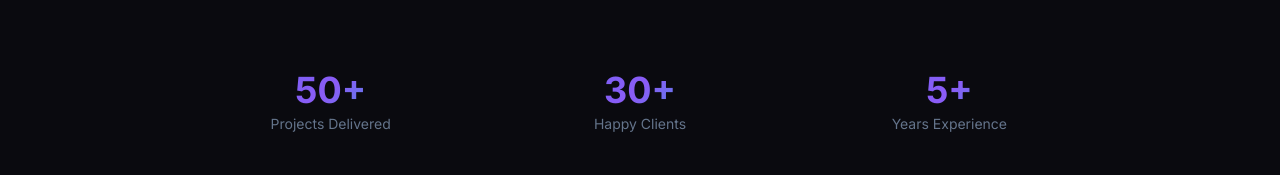
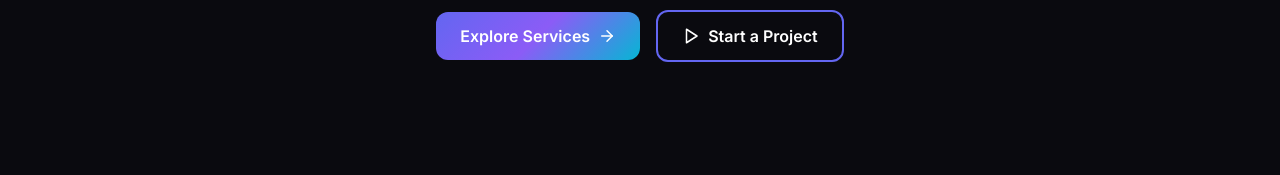
Before and after one commit to FiraolD/codecraft, a React (Vite) app: page / in a window 1280 px wide. Shown: the part 549-724 px from the top of the page. Built offline with nearby package versions, Linux system fonts and the light colour scheme; no server answers; the database is empty.

Commit message:
removed hard coded mock data

```diff
--- a/src/components/public/Hero.tsx
+++ b/src/components/public/Hero.tsx
@@ -79,18 +79,7 @@ export function Hero() {
           </div>
 
           {/* Stats */}
-          <div className="grid grid-cols-3 gap-8 mt-20 animate-in stagger-4">
-            {[
-              { value: '50+', label: 'Projects Delivered' },
-              { value: '30+', label: 'Happy Clients' },
-              { value: '5+', label: 'Years Experience' },
-            ].map((stat, index) => (
-              <div key={index} className="text-center">
-                <div className="text-3xl md:text-4xl font-bold gradient-text mb-1">{stat.value}</div>
-                <div className="text-sm text-slate-500">{stat.label}</div>
-              </div>
-            ))}
-          </div>
+
         </div>
       </div>
 
--- a/src/components/public/Testimonials.tsx
+++ b/src/components/public/Testimonials.tsx
@@ -3,38 +3,7 @@ import { ChevronLeft, ChevronRight, Quote } from 'lucide-react';
 import { useIntersectionObserver } from '../../hooks/useIntersectionObserver';
 
 const testimonials = [
-  {
-    id: 1,
-    name: 'Sarah Chen',
-    role: 'CTO',
-    company: 'TechFlow Inc.',
-    quote: 'CodeCraft transformed our outdated system into a modern, scalable platform. Their expertise in both frontend and backend development exceeded our expectations.',
-    avatar: 'https://images.unsplash.com/photo-1494790108377-be9c29b29330?w=100&h=100&fit=crop',
-  },
-  {
-    id: 2,
-    name: 'Marcus Johnson',
-    role: 'Head of Operations',
-    company: 'DataSphere Analytics',
-    quote: 'The AI automation solution they built has reduced our manual workload by 70%. CodeCraft truly understands how to apply technology strategically.',
-    avatar: 'https://images.unsplash.com/photo-1507003211169-0a1dd7228f2d?w=100&h=100&fit=crop',
-  },
-  {
-    id: 3,
-    name: 'Emily Rodriguez',
-    role: 'Product Manager',
-    company: 'CloudScale Solutions',
-    quote: 'Working with CodeCraft felt like having an extension of our own team. They delivered a complex e-commerce platform on time and under budget.',
-    avatar: 'https://images.unsplash.com/photo-1438761681033-6461ffad8d80?w=100&h=100&fit=crop',
-  },
-  {
-    id: 4,
-    name: 'David Park',
-    role: 'Founder',
-    company: 'Innovate Labs',
-    quote: 'Their data engineering expertise helped us build a real-time analytics pipeline that processes millions of events daily. Exceptional work.',
-    avatar: 'https://images.unsplash.com/photo-1472099645785-5658abf4ff4e?w=100&h=100&fit=crop',
-  },
+
 ];
 
 export function Testimonials() {
```
